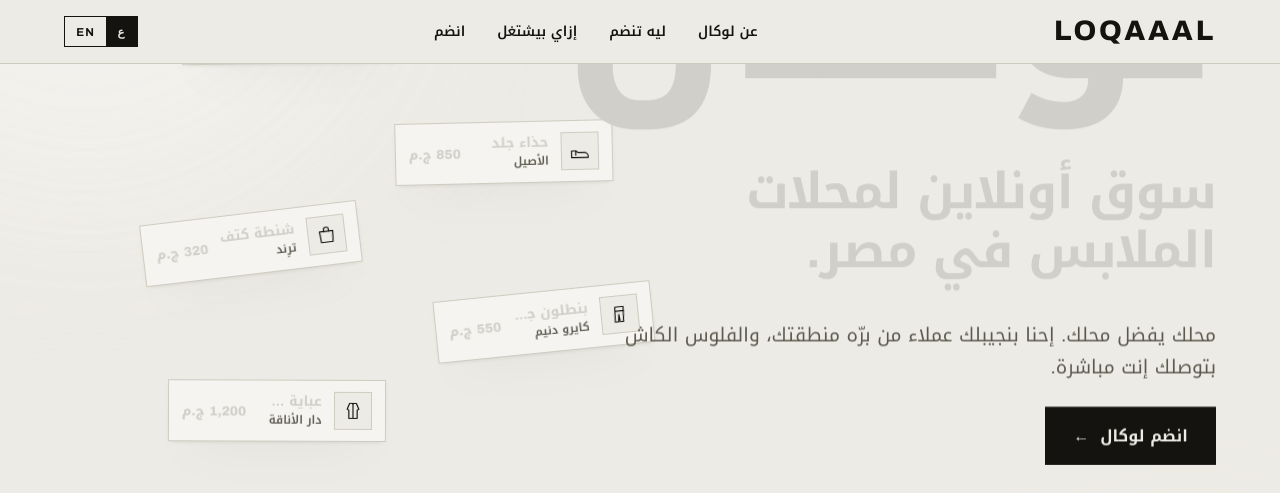
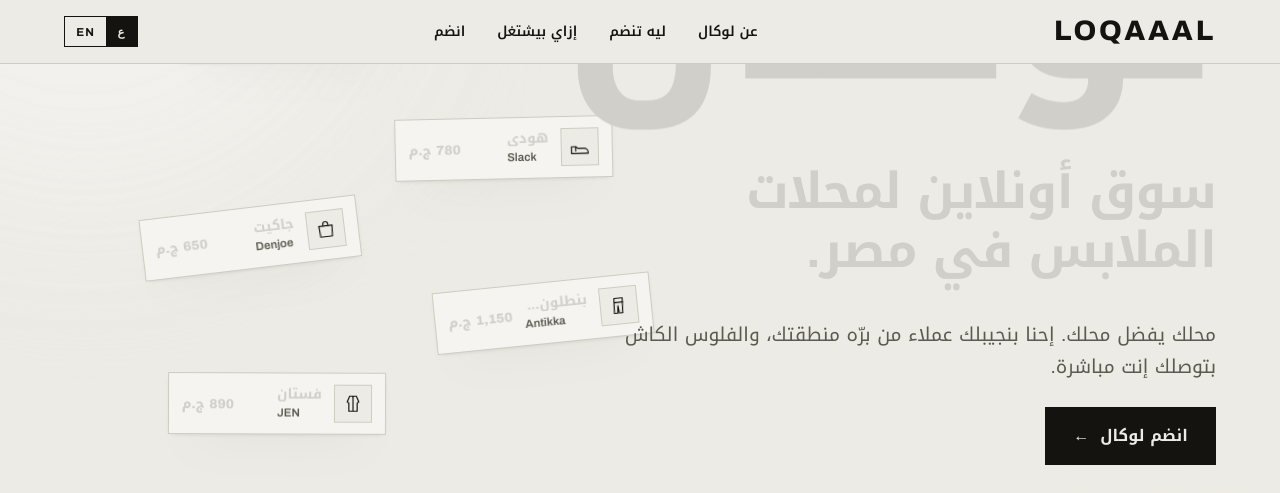
Before and after one commit to ebneely/loqal-advertise, a website: page index.html in a window 1280 px wide. Shown: the top 493 px of the page. Drawn offline with Linux system fonts and the light colour scheme; animation ran at ten frames a second.

Commit message:
content: real Egyptian brands on the shelf cards
Replaces the invented shops -- محل النور, بوتيك ياسمين and the rest -- with
Versattire, Dryp, Slack, Denjoe, Antikka and JEN, and changes the items to
match what those labels actually make: no more leather shoes and handbags
under the names of clothing brands.

Each brand is marked dir="ltr" so a Latin name inside an RTL line does not
drag the price or the punctuation around it.

Also tightens the card entrance: the stagger ran to four seconds, so the
last card arrived long after anyone had stopped looking at the hero. It is
0.14s between cards now, not 0.8s.

```diff
--- a/index.html
+++ b/index.html
@@ -649,49 +649,49 @@
         <span class="ico"><svg viewBox="0 0 24 24" stroke-linejoin="round" stroke-linecap="round"><path d="M7 3l-4 2 1.5 4L6 8.5V21h12V8.5l1.5.5L21 5l-4-2-2 2h-6z"/></svg></span>
         <span class="txt">
           <b><span data-ar>قميص كتان</span><span data-en>Linen shirt</span></b>
-          <small><span data-ar>محل النور</span><span data-en>El Nour</span></small>
+          <small dir="ltr">Versattire</small>
         </span>
         <span class="price"><span data-ar>450 ج.م</span><span data-en>EGP 450</span></span>
       </article>
-      <article class="card" style="--x:40%;--y:20%;--r:3deg;--d:.8s;--dur:11s">
+      <article class="card" style="--x:40%;--y:20%;--r:3deg;--d:.14s;--dur:11s">
         <span class="ico"><svg viewBox="0 0 24 24" stroke-linejoin="round" stroke-linecap="round"><path d="M9 3h6l-1 4 4 8-1 9H7l-1-9 4-8z"/><path d="M9 3l3 3 3-3"/></svg></span>
         <span class="txt">
-          <b><span data-ar>فستان صيفي</span><span data-en>Summer dress</span></b>
-          <small><span data-ar>بوتيك ياسمين</span><span data-en>Yasmin Boutique</span></small>
+          <b><span data-ar>تيشيرت أوفرسايز</span><span data-en>Oversized tee</span></b>
+          <small dir="ltr">Dryp</small>
         </span>
-        <span class="price"><span data-ar>690 ج.م</span><span data-en>EGP 690</span></span>
+        <span class="price"><span data-ar>390 ج.م</span><span data-en>EGP 390</span></span>
       </article>
-      <article class="card" style="--x:8%;--y:36%;--r:2.5deg;--d:1.6s;--dur:9.5s">
+      <article class="card" style="--x:8%;--y:36%;--r:2.5deg;--d:.28s;--dur:9.5s">
         <span class="ico"><svg viewBox="0 0 24 24" stroke-linejoin="round" stroke-linecap="round"><path d="M2 17v-5h5l3 2h7a5 5 0 0 1 5 5v1H2z"/><path d="M7 12v5"/></svg></span>
         <span class="txt">
-          <b><span data-ar>حذاء جلد</span><span data-en>Leather shoe</span></b>
-          <small><span data-ar>الأصيل</span><span data-en>El Aseel</span></small>
+          <b><span data-ar>هودي</span><span data-en>Hoodie</span></b>
+          <small dir="ltr">Slack</small>
         </span>
-        <span class="price"><span data-ar>850 ج.م</span><span data-en>EGP 850</span></span>
+        <span class="price"><span data-ar>780 ج.م</span><span data-en>EGP 780</span></span>
       </article>
-      <article class="card" style="--x:46%;--y:47%;--r:-3deg;--d:2.4s;--dur:12s">
+      <article class="card" style="--x:46%;--y:47%;--r:-3deg;--d:.42s;--dur:12s">
         <span class="ico"><svg viewBox="0 0 24 24" stroke-linejoin="round" stroke-linecap="round"><path d="M4 8h16l-1 13H5z"/><path d="M9 8V6a3 3 0 0 1 6 0v2"/></svg></span>
         <span class="txt">
-          <b><span data-ar>شنطة كتف</span><span data-en>Shoulder bag</span></b>
-          <small><span data-ar>ترِند</span><span data-en>Trend</span></small>
+          <b><span data-ar>جاكيت</span><span data-en>Jacket</span></b>
+          <small dir="ltr">Denjoe</small>
         </span>
-        <span class="price"><span data-ar>320 ج.م</span><span data-en>EGP 320</span></span>
+        <span class="price"><span data-ar>650 ج.م</span><span data-en>EGP 650</span></span>
       </article>
-      <article class="card" style="--x:2%;--y:62%;--r:-2deg;--d:3.2s;--dur:10s">
+      <article class="card" style="--x:2%;--y:62%;--r:-2deg;--d:.56s;--dur:10s">
         <span class="ico"><svg viewBox="0 0 24 24" stroke-linejoin="round" stroke-linecap="round"><path d="M7 3h10l-1 18h-4l-1-9-1 9H6z"/><path d="M7 8h10"/></svg></span>
         <span class="txt">
           <b><span data-ar>بنطلون جينز</span><span data-en>Denim jeans</span></b>
-          <small><span data-ar>كايرو دنيم</span><span data-en>Cairo Denim</span></small>
+          <small dir="ltr">Antikka</small>
         </span>
-        <span class="price"><span data-ar>550 ج.م</span><span data-en>EGP 550</span></span>
+        <span class="price"><span data-ar>1,150 ج.م</span><span data-en>EGP 1,150</span></span>
       </article>
-      <article class="card" style="--x:42%;--y:73%;--r:4deg;--d:4s;--dur:13s">
+      <article class="card" style="--x:42%;--y:73%;--r:4deg;--d:.7s;--dur:13s">
         <span class="ico"><svg viewBox="0 0 24 24" stroke-linejoin="round" stroke-linecap="round"><path d="M8 3h8l3 7-2 1v10H7V11L5 10z"/><path d="M12 4v17"/></svg></span>
         <span class="txt">
-          <b><span data-ar>عباية سوداء</span><span data-en>Black abaya</span></b>
-          <small><span data-ar>دار الأناقة</span><span data-en>Dar El Anaka</span></small>
+          <b><span data-ar>فستان</span><span data-en>Dress</span></b>
+          <small dir="ltr">JEN</small>
         </span>
-        <span class="price"><span data-ar>1,200 ج.م</span><span data-en>EGP 1,200</span></span>
+        <span class="price"><span data-ar>890 ج.م</span><span data-en>EGP 890</span></span>
       </article>
     </div>
     <div class="wrap">
```
